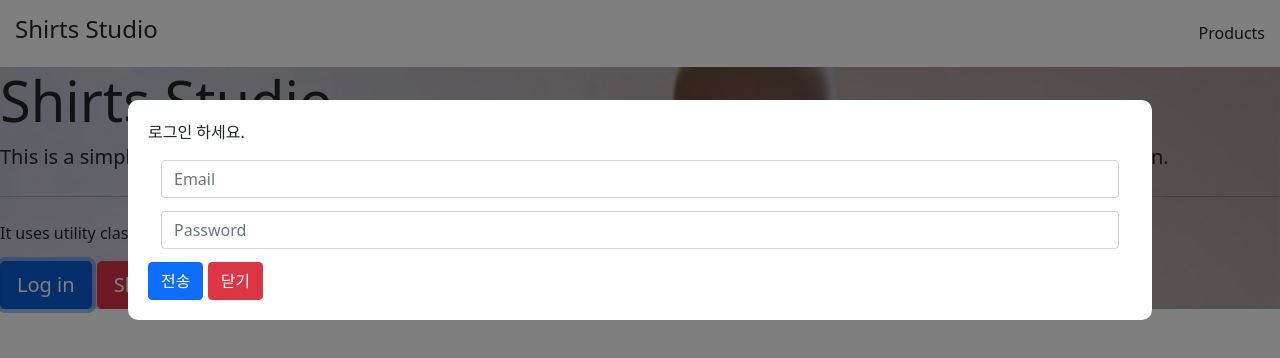
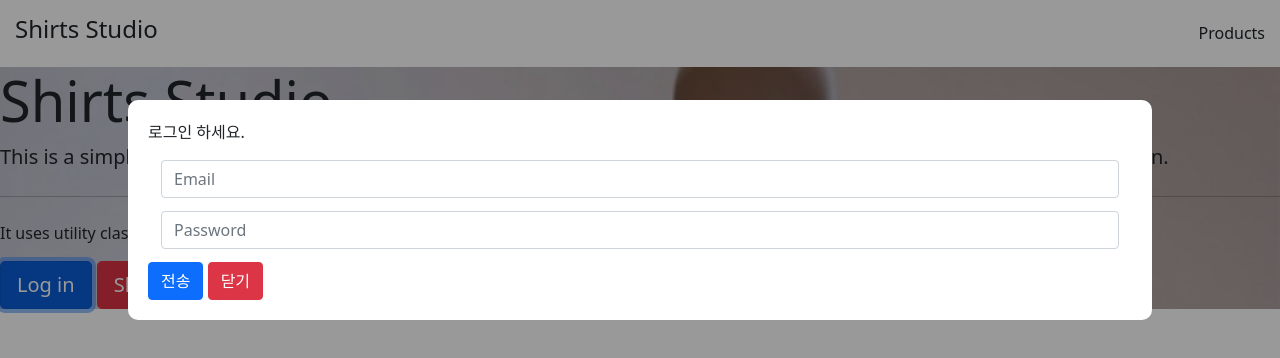
Before and after one commit to crystal993/Javascript_Jquery_study, a plain HTML site: page loginModal3.html in a window 1280 px wide. Both pictures are taken after a click on the button "Log in". Drawn offline with nearby package versions, Linux system fonts and the light colour scheme.

Commit message:
addClass()를 이용하여 로그인 모달창 만들기
css()는 나중에 속성이 더 많아지고 하면 알아보기 힘듬, addClass로 애니메이션 구현하는 추세

```diff
--- a/loginModal3.html
+++ b/loginModal3.html
@@ -106,13 +106,16 @@
           // 트리거는 자바스크립트
           // 요즘에는 jquery함수로 애니메이션을 안 씀. css로 애니메이션을 해결
          $('#login').on('click', function(){
-             $('.black-background').css('transform','translateY(-0px)');
+
+             $('.black-background').addClass('transparency');
+
+             $('.black-background').addClass('slide-down');
           });
 
 
           // modal-close
           $('#close').on('click', function(){
-              $('.black-background').fadeOut();
+              $('.black-background').addClass('slide-up');
           });
 
 
--- a/main.css
+++ b/main.css
@@ -19,7 +19,7 @@
 }
 
 .black-background {
-    background: rgba(0,0,0,0.5);
+    background: rgba(0,0,0,0.7);
     position: fixed;
     z-index: 5;
     width: 100%;
@@ -78,3 +78,15 @@
 .form-group {
     margin : 13px;
 }
+
+.slide-down {
+    transform: translateY(0px);
+}
+
+.transparency {
+    background: rgba(0,0,0,0.4);
+}
+
+.slide-up {
+    transform: translateY(-1000px);
+}
```
